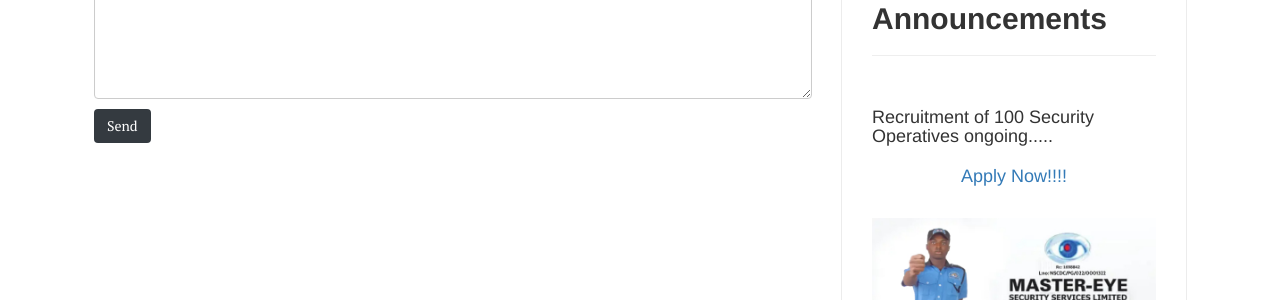
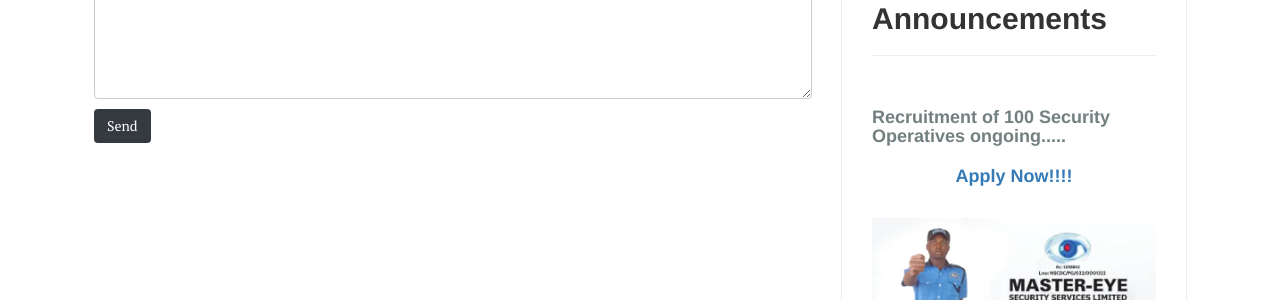
Before and after one commit to elishadamu97/mastereyesecurity, a Jekyll site: the page built from pages/contact.html, in a window 1280 px wide. Shown: the part 409-709 px from the top of the page. Built offline with Jekyll 4.4.1, drawn with Linux system fonts in a browser that asks for light colours; comment, search, counter and statistics services are not loaded.

Commit message:
initial commit

```diff
--- a/_includes/sidebar.html
+++ b/_includes/sidebar.html
@@ -7,7 +7,7 @@
         <h2><b><span>Announcements</span></b></h2>
         <hr>
         <br>
-        <h4 class="upcoming-event">Recruitment of 100 Security Operatives ongoing.....<br>
+        <h4 class="ongoing-events">Recruitment of 100 Security Operatives ongoing.....<br>
         <br>
         <center>
             <a href="https://master-eye-security-services-limited.000webhostapp.com/">Apply Now!!!!</a>
```
